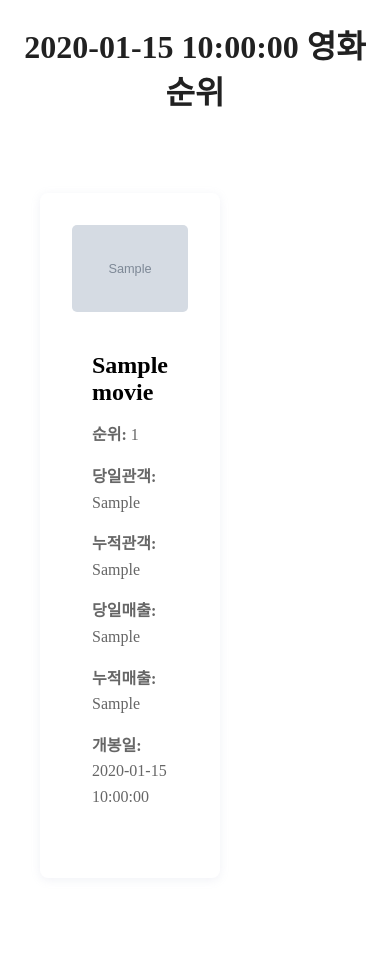
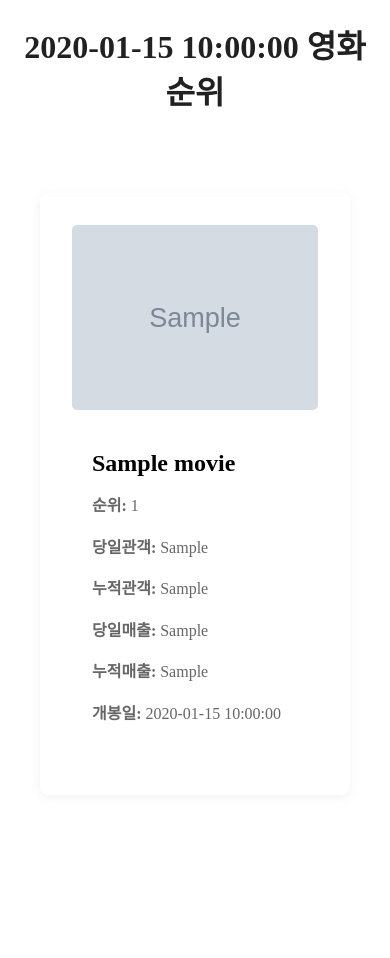
Before and after one commit to mgh3326/kobis-crawl, a Python web app: template templates/daily_box_office_card.html in a window 390 px wide. After the commit the page ends 721 px from the top, so only its background shows below. Run offline with Jinja, Linux system fonts and the light colour scheme; the template is opened without the code that fills it: most values are stand-ins (such as "Sample title", 1, 10 or a date in 2020); grey boxes marked "Sample" are stand-in pictures.

Commit message:
Add responsive design to box office card
Implemented a CSS media query rule in 'daily_box_office_card.html' template to provide responsive design. This change adjusts the grid layout for screens smaller than 600px, ensuring the box office cards are displayed properly on mobile devices.

```diff
--- a/templates/daily_box_office_card.html
+++ b/templates/daily_box_office_card.html
@@ -16,6 +16,12 @@
             gap: 2rem;
             margin: 3rem auto;
             padding: 2rem;
+        }
+
+        @media screen and (max-width: 600px) {
+            .grid {
+                grid-template-columns: repeat(1, 1fr);
+            }
         }
 
         .card {
```
